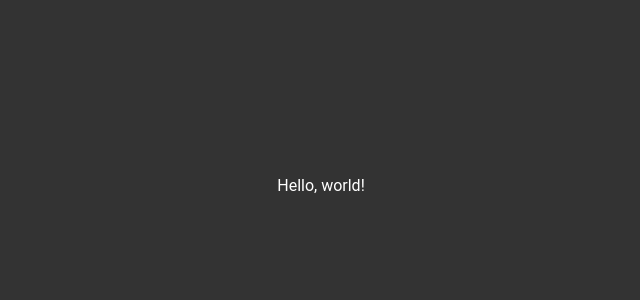
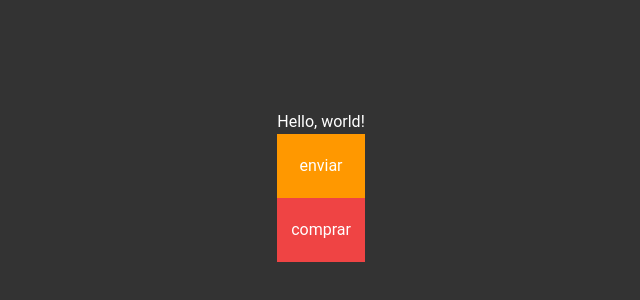
Before and after one commit to gustavoisaacc/proyectoUTN, a React (Vite) app in the folder frontend/: page / in a window 1280 px wide. Shown: the part 214-514 px from the top of the page, without its empty margins (319-959 px from the left). Built offline with nearby package versions, Linux system fonts and the light colour scheme.

Commit message:
add the schemas product and categories

```diff
--- a/frontend/src/App.jsx
+++ b/frontend/src/App.jsx
@@ -1,7 +1,11 @@
+import Button from "./Button";
+
 function App() {
   return (
     <div className="bg-black min-h-screen grid place-content-center">
       <h1 className="text-white">Hello, world!</h1>
+      <Button name="enviar" className="bg-primary text-white"/>
+      <Button name="comprar" className="bg-red-500 text-white"/>
     </div>
   );
 }
--- /dev/null
+++ b/frontend/src/Button.jsx
@@ -0,0 +1,9 @@
+import React from 'react'
+
+function Button(props) {
+  return (
+   <button className={`px-2 py-5  ${props.className}`}>{props.name}</button>
+  )
+}
+
+export default Button
```
